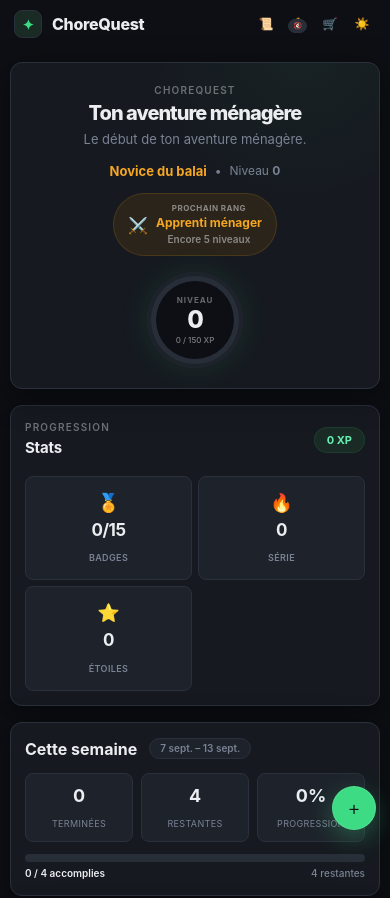
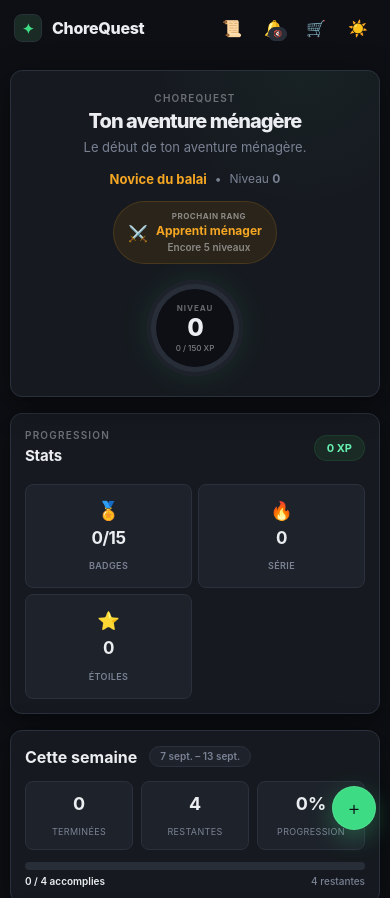
Before and after one commit to leaahff/chorequest, a plain HTML site: page index.html in a window 390 px wide. Shown: the top 898 px of the page. Drawn offline with Linux system fonts and the light colour scheme.

Commit message:
Add files via upload

```diff
--- a/index.html
+++ b/index.html
@@ -161,19 +161,19 @@
 
         .header-actions {
             display: flex;
-            gap: 4px;
+            gap: 6px;
             align-items: center;
         }
         .icon-btn {
-            width: 36px;
-            height: 36px;
+            width: 44px;
+            height: 44px;
             border-radius: var(--radius-sm);
             background: transparent;
             color: var(--muted);
             border: 1px solid transparent;
             display: grid;
             place-items: center;
-            font-size: 16px;
+            font-size: 20px;
             transition: var(--transition);
             position: relative;
         }
@@ -184,10 +184,10 @@
         }
         .icon-btn .badge-dot {
             position: absolute;
-            right: 6px;
-            top: 6px;
-            width: 6px;
-            height: 6px;
+            right: 8px;
+            top: 8px;
+            width: 8px;
+            height: 8px;
             border-radius: 50%;
             background: var(--gold);
             display: none;
@@ -198,13 +198,13 @@
         }
         .icon-btn .perm-badge {
             position: absolute;
-            right: 4px;
-            bottom: 4px;
-            font-size: 7px;
+            right: 5px;
+            bottom: 5px;
+            font-size: 8px;
             background: var(--surface-3);
             border-radius: 99px;
-            padding: 0 4px;
-            line-height: 12px;
+            padding: 0 5px;
+            line-height: 14px;
             color: var(--muted);
             border: 1px solid var(--border);
         }
@@ -1479,7 +1479,7 @@
                 text-align: center;
                 padding: 20px;
                 gap: 16px;
-                justify-content: center; /* centrer verticalement en colonne */
+                justify-content: center;
             }
             .hero h1 {
                 font-size: 24px;
@@ -1531,9 +1531,22 @@
                 font-size: 14px;
             }
             .icon-btn {
-                width: 32px;
-                height: 32px;
-                font-size: 14px;
+                width: 40px;
+                height: 40px;
+                font-size: 18px;
+            }
+            .icon-btn .badge-dot {
+                right: 6px;
+                top: 6px;
+                width: 7px;
+                height: 7px;
+            }
+            .icon-btn .perm-badge {
+                font-size: 7px;
+                line-height: 12px;
+                padding: 0 4px;
+                right: 4px;
+                bottom: 4px;
             }
             .panel {
                 padding: 14px 14px;
@@ -1607,10 +1620,21 @@
             .shop-grid {
                 grid-template-columns: 1fr 1fr;
             }
+            .icon-btn {
+                width: 36px;
+                height: 36px;
+                font-size: 16px;
+            }
+            .icon-btn .badge-dot {
+                right: 5px;
+                top: 5px;
+                width: 6px;
+                height: 6px;
+            }
             .header-actions .icon-btn {
-                width: 28px;
-                height: 28px;
-                font-size: 12px;
+                width: 36px;
+                height: 36px;
+                font-size: 16px;
             }
         }
         @media(prefers-reduced-motion:reduce) {
```
